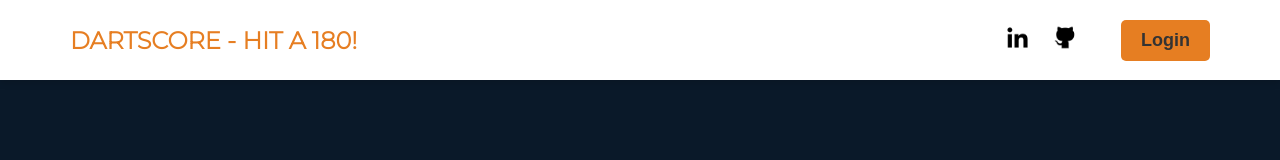
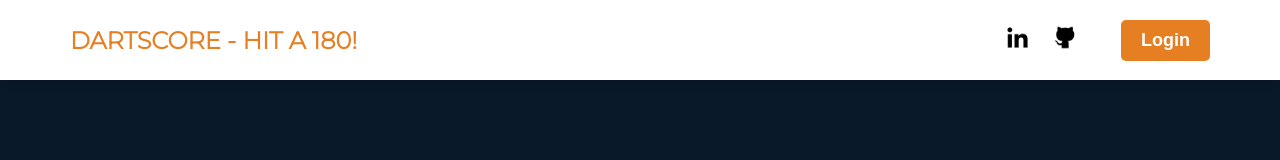
Before and after one commit to JorgoPapapostolu/DartScoreFrontend, a React (Create React App) app: page / in a window 1280 px wide. Shown: the top 160 px of the page. Built offline with nearby package versions, Linux system fonts and the light colour scheme.

Commit message:
button change

```diff
--- a/src/App.css
+++ b/src/App.css
@@ -75,18 +75,18 @@ body {
 
 .navbar-user-button {
   background-color: #e67e22;
-  color: #333;
+  color: #ffffff;
   font-size: 18px;
   font-weight: bold;
   border: none;
   border-radius: 5px;
   padding: 10px 20px;
   cursor: pointer;
-  transition: all 0.3s ease-in-out;
+  transition: all 0.1s ease-in-out;
 }
 
 .navbar-user-button:hover {
-  background-color: #f1c40f;
+  background-color: #cf6e18;
   color: #fff;
 }
 
```
